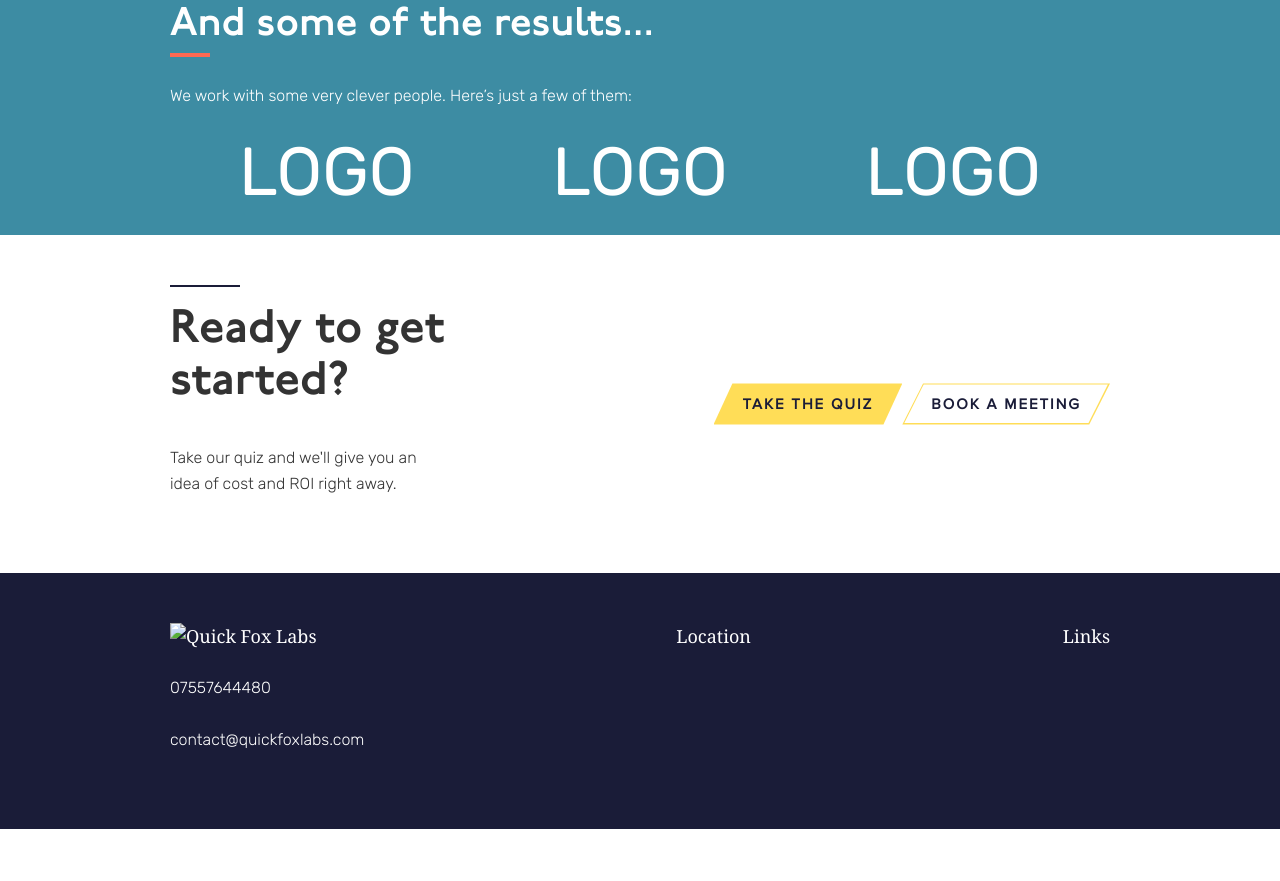
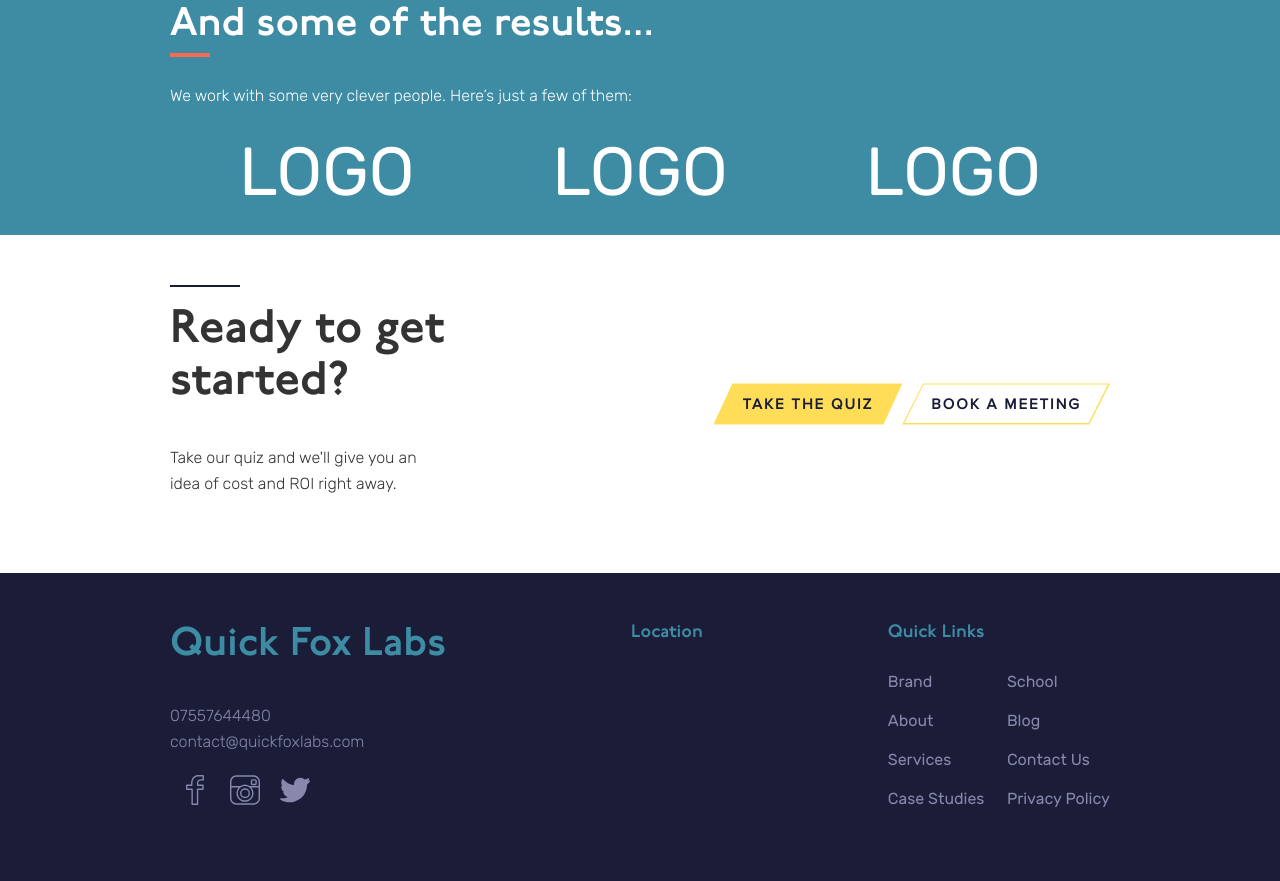
Before and after one commit to AlexHooperDev/quick-fox-labs, a Gatsby site: page / in a window 1280 px wide. Shown: the part 2987-3868 px from the top of the page. Before the commit the page ends 3816 px from the top, so only its background shows below. Built offline with nearby package versions, Linux system fonts and the light colour scheme; Gatsby itself is replaced by a stand-in of ours.

Commit message:
footer style

```diff
--- a/src/components/footer.js
+++ b/src/components/footer.js
@@ -1,20 +1,39 @@
 import React from 'react'
 import './footer.scss'
+
+import fb from '../assets/icons/social/fb.svg'
+import ig from '../assets/icons/social/ig.svg'
+import twitter from '../assets/icons/social/twitter.svg'
 
 export default function Footer() {
     return (
         <footer className="footer">
             <div className="footer__wrapper">
                 <div className="footer__wrapper__contact">
-                    <img src="" alt="Quick Fox Labs" />
+                    <h2 className="no-underline">Quick Fox Labs</h2>
                     <p>07557644480</p>
                     <p>contact@quickfoxlabs.com</p>
+                    <ul>
+                        <li><img src={fb} alt="facebook" /></li>
+                        <li><img src={ig} alt="facebook" /></li>
+                        <li><img src={twitter} alt="facebook" /></li>
+                    </ul>
                 </div>
                 <div className="footer__wrapper__location">
-                    Location
+                    <h4>Location</h4>
                 </div>
                 <div className="footer__wrapper__links">
-                    Links
+                    <h4>Quick Links</h4>
+                    <ul>
+                        <li>Brand</li>
+                        <li>About</li>
+                        <li>Services</li>
+                        <li>Case Studies</li>
+                        <li>School</li>
+                        <li>Blog</li>
+                        <li>Contact Us</li>
+                        <li>Privacy Policy</li>
+                    </ul>
                 </div>
             </div>
         </footer>
--- a/src/components/footer.scss
+++ b/src/components/footer.scss
@@ -5,14 +5,46 @@
     padding: 50px 0;
     display: flex;
     justify-content: space-between;
+    h2 {
+      color: #3d8ca3;
+    }
+    h4 {
+      font-family: 'P22 Underground CY Pro';
+      color: #3d8ca3;
+    }
+    p {
+      margin: 0;
+      color: #8788ab;
+    }
     &__contact {
       color: #fff;
+      ul {
+        margin: 20px 0;
+        list-style: none;
+        display: flex;
+        li {
+          margin: 0 10px;
+          img {
+            width: 30px;
+            height: 30px;
+          }
+        }
+      }
     }
     &__location {
       color: #fff;
     }
     &__links {
       color: #fff;
+      ul {
+        columns: 2;
+        list-style: none;
+        font-family: "rubik";
+        padding: 0;
+        margin: 0;
+        font-size: 16px;
+        color: #8788ab;
+      }
     }
   }
   background: #1a1c38;
```
Also changed, not shown: src/assets/icons/social/fb.svg (added), src/assets/icons/social/ig.svg (added), src/assets/icons/social/twitter.svg (added).
